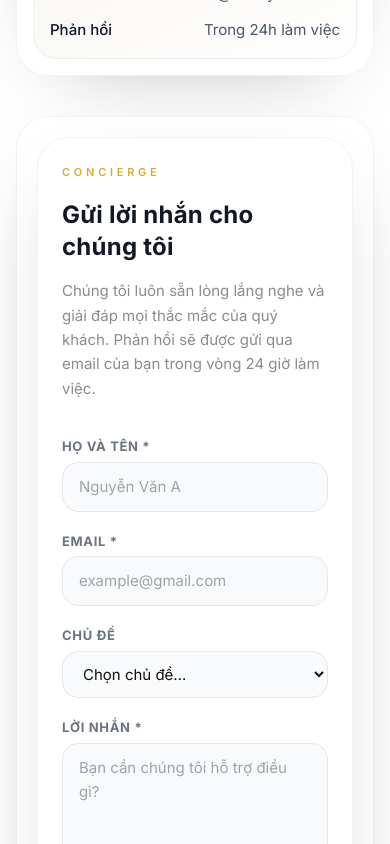
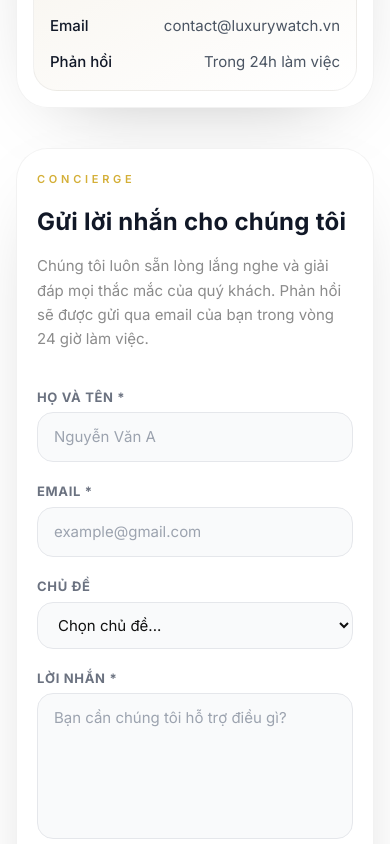
Before and after one commit to b22dccn256/watch-ecommerce, a React (Vite) app in the folder frontend/: page /contact in a window 390 px wide. Shown: the part 960-1804 px from the top of the page. Built offline with nearby package versions, Linux system fonts and the light colour scheme; no server answers.

Commit message:
Fix giao diện Liên Hệ Chúng Tôi

```diff
--- a/frontend/src/components/PolicyPageLayout.jsx
+++ b/frontend/src/components/PolicyPageLayout.jsx
@@ -3,7 +3,7 @@ import { motion } from "framer-motion";
 import { ChevronRight, Truck, ShieldCheck, Ruler, Mail, Lock, FileText, Search } from "lucide-react";
 import { useEffect } from "react";
 
-const PolicyPageLayout = ({ children, title, description, activeId }) => {
+const PolicyPageLayout = ({ children, title, description, activeId, noProse }) => {
 	const location = useLocation();
 
 	useEffect(() => {
@@ -25,7 +25,7 @@ const PolicyPageLayout = ({ children, title, description, activeId }) => {
 
 			<div className="max-w-screen-xl mx-auto px-4 sm:px-6 lg:px-8">
 				{/* Breadcrumbs */}
-				<nav className="flex items-center gap-2 text-sm text-gray-500 dark:text-luxury-text-muted mb-8">
+				<nav className="flex items-center gap-2 text-sm text-gray-500 dark:text-luxury-text-muted mb-8 pt-8">
 					<NavLink to="/" className="hover:text-luxury-gold transition">Trang chủ</NavLink>
 					<ChevronRight className="w-4 h-4" />
 					<span className="text-luxury-gold font-medium">{title}</span>
@@ -91,7 +91,7 @@ const PolicyPageLayout = ({ children, title, description, activeId }) => {
 							animate={{ opacity: 1, y: 0 }}
 							transition={{ duration: 0.5 }}
 						>
-							<div className="prose prose-luxury dark:prose-invert max-w-none">
+							<div className={noProse ? "" : "prose prose-luxury dark:prose-invert max-w-none"}>
 								{children}
 							</div>
 						</motion.div>
--- a/frontend/src/pages/ContactPage.jsx
+++ b/frontend/src/pages/ContactPage.jsx
@@ -36,10 +36,11 @@ const ContactPage = () => {
 			title="Liên hệ chúng tôi"
 			description="Kết nối với đội ngũ chuyên gia của Luxury Watch Store để được tư vấn và hỗ trợ tận tâm nhất."
 			activeId="contact"
+			noProse={true}
 		>
-			<div className="grid grid-cols-1 lg:grid-cols-2 gap-16">
+			<div className="grid grid-cols-1 xl:grid-cols-2 gap-12 xl:gap-16">
 				{/* Contact Form */}
-				<div className="space-y-8 rounded-[2rem] border border-black/5 dark:border-white/5 bg-white/85 dark:bg-white/5 p-6 md:p-8 shadow-[0_24px_80px_-40px_rgba(0,0,0,0.35)]">
+				<div className="space-y-8">
 					<div className="space-y-4">
 						<p className="hero-kicker text-xs font-semibold text-luxury-gold">Concierge</p>
 						<h2 className="hero-title text-2xl font-bold text-gray-900 dark:text-white">Gửi lời nhắn cho chúng tôi</h2>
@@ -126,7 +127,7 @@ const ContactPage = () => {
 				</div>
 
 				{/* Contact Information */}
-				<div className="space-y-12 lg:pl-10">
+				<div className="space-y-12 xl:pl-10">
 					<div className="space-y-8">
 						<p className="hero-kicker text-xs font-semibold text-luxury-gold">Direct access</p>
 						<h2 className="hero-title text-2xl font-bold text-gray-900 dark:text-white">Thông tin liên lạc</h2>
--- a/frontend/src/pages/LoginPage.jsx
+++ b/frontend/src/pages/LoginPage.jsx
@@ -139,7 +139,7 @@ const LoginPage = () => {
                 <div className="flex flex-col gap-3">
                   <a href="/api/auth/oauth/google"
                     className="flex items-center justify-center gap-3 h-12 w-full rounded-xl border border-gray-200 dark:border-white/10 hover:border-[color:var(--color-gold)]/50 hover:bg-[color:var(--color-gold)]/5 transition text-sm font-semibold text-secondary shadow-sm">
-                    <svg className="w-4 h-4" viewBox="0 0 24 24"><path fill="#EA4335" d="M12.545,10.239v3.821h5.445c-0.231,1.139-1.317,3.33-5.445,3.33c-3.284,0-5.962-2.73-5.962-6.101s2.678-6.101,5.962-6.101c1.86,0,3.109,0.796,3.818,1.472l2.997-2.909c-1.782-1.636-4.085-2.617-6.816-2.617c-5.467,0-9.897,4.48-9.897,10.038s4.43,10.038,9.897,10.038c5.719,0,9.507-4.02,9.507-9.673c0-0.742-0.088-1.393-0.211-1.999H12.545z"/></svg>
+                    <svg className="w-4 h-4" viewBox="0 0 24 24"><path fill="#EA4335" d="M12.545,10.239v3.821h5.445c-0.231,1.139-1.317,3.33-5.445,3.33c-3.284,0-5.962-2.73-5.962-6.101s2.678-6.101,5.962-6.101c1.86,0,3.109,0.796,3.818,1.472l2.997-2.909c-1.782-1.636-4.085-2.617-6.816-2.617c-5.467,0-9.897,4.48-9.897,10.038s4.43,10.038,9.897,10.038c5.719,0,9.507-4.02,9.507-9.673c0-0.742-0.088-1.393-0.211-1.999H12.545z" /></svg>
                     Tiếp tục với Google
                   </a>
                 </div>
@@ -150,7 +150,7 @@ const LoginPage = () => {
                 </p>
 
                 <p className="mt-6 text-center text-[10px] text-muted">
-                  Mua sắm tại <span className="text-[color:var(--color-gold)]">luxurywatch.vn</span>
+                  Mua sắm tại <span className="text-[color:var(--color-gold)]">timematrix.io.vn</span>
                 </p>
               </motion.div>
             )}
```
